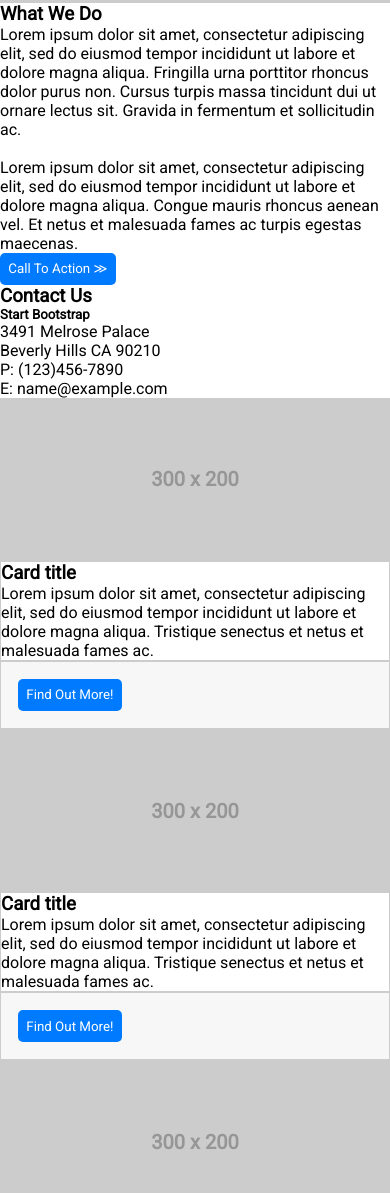
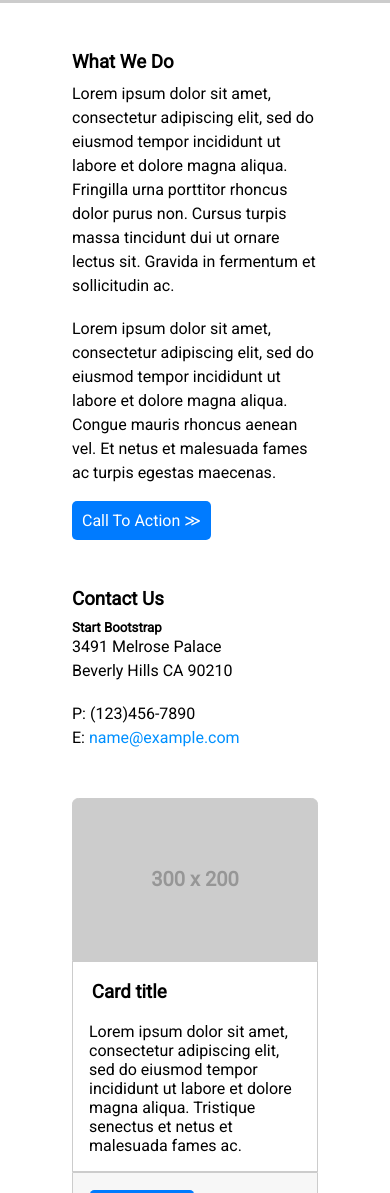
Before and after one commit to LizbethFP/mi-pagina, a plain HTML site: page index.html in a window 390 px wide. Shown: the part 807-2000 px from the top of the page. Drawn offline with Linux system fonts and the light colour scheme.

Commit message:
subiendo mobile-style

```diff
--- a/css/main.css
+++ b/css/main.css
@@ -30,7 +30,7 @@
   margin: 0;
 }
 
-.bg-reverse {
+.bg-header {
   background-color: #383e42;
   color: #ffffff;
 }
@@ -71,6 +71,10 @@ h2 {
   /*background-position: bottom;*/
 }
 
+span {
+  color: #0090ff;
+}
+
 .text-capitalize {
   text-transform: capitalize;
 }
@@ -84,12 +88,33 @@ h2 {
   padding: 5rem 0;
 }
 
+.text-description {
+  padding: 3rem 4.5rem;
+}
+
+.text-contact, .three-piece-box {
+  padding: 0 4.5rem 3rem 4.5rem;
+}
+
+.text-description h3, .text-contact h3 {
+  margin-bottom: 0.500em;
+}
+
+.text-description p, .text-contact p {
+  line-height: 1.5;
+}
+
 button {
   background-color: #007bff;
   color: #fff;
-  border-radius: 5px;
+  border-radius: 0.313em;
   border: none;
   padding: 0.625em;
+}
+
+.text-description button {
+  margin-top: 1em;
+  font-size: 1em;
 }
 
 .bg-number {
@@ -106,10 +131,39 @@ button {
   padding: 1.0625em;
 }
 
-.box-card {
+.box-card-border {
   border: 1px solid #cccccc;
 }
 
+.bdr-rds-top {
+  border-top-left-radius: 0.313em;
+  border-top-right-radius: 0.313em;
+}
+
+.bdr-rds-bottom {
+  border-bottom-right-radius: 0.313em;
+  border-bottom-left-radius: 0.313em;
+}
+
+.box-card-border h3 {
+  padding: 1em;
+}
+
+.box-card-border p {
+  padding: 0 1em 1em;
+}
+
 footer {
+  background-color: #383e42;
   padding: 3rem;
 }
+/*
+.overlay h1 {
+  position: absolute;
+  z-index: 1;
+}
+
+.overlay h2 {
+  position: absolute;
+  z-index: -1;
+}*/
--- a/index.html
+++ b/index.html
@@ -9,7 +9,7 @@
     <link rel="stylesheet" href="css/main.css">
   </head>
 <body>
-  <header class="bg-reverse">
+  <header class="bg-header">
       <nav>
         <div class="nav-left">
           <a href="#">Start Bootstrap</a>
@@ -34,55 +34,61 @@
     </div>
   </header>
   <section>
+    <div class="text-description">
       <h3 class="text-capitalize">what we do</h3>
       <p>Lorem ipsum dolor sit amet, consectetur adipiscing elit, sed do eiusmod tempor incididunt ut labore et dolore magna aliqua. Fringilla urna porttitor rhoncus dolor purus non. Cursus turpis massa tincidunt dui ut ornare lectus sit. Gravida in fermentum et sollicitudin ac.</p>
       <br>
       <p>Lorem ipsum dolor sit amet, consectetur adipiscing elit, sed do eiusmod tempor incididunt ut labore et dolore magna aliqua. Congue mauris rhoncus aenean vel. Et netus et malesuada fames ac turpis egestas maecenas.</p>
       <button type="button" name="button" class="text-capitalize">call to action &Gt;</button>
-    <div>
+    </div>
+    <div class="text-contact">
       <h3 class="text-capitalize">contact us</h3>
       <h5 class="text-capitalize">start bootstrap</h5>
       <p class="text-capitalize">3491 melrose palace</p>
       <p class="text-capitalize">beverly hills CA 90210</p>
+      <br>
       <p>P: (123)456-7890</p>
-      <p>E: name@example.com</p>
+      <p>E: <span>name@example.com</span></p>
     </div>
   </section>
   <section>
-    <div class="">
-      <div class="bg-number box-card">300 x 200
+    <div class="three-piece-box">
+      <div class="bg-number box-card-border bdr-rds-top">300 x 200
       </div>
-      <div class="box-card">
+      <div class="box-card-border">
         <h3>Card title</h3>
         <p>Lorem ipsum dolor sit amet, consectetur adipiscing elit, sed do eiusmod tempor incididunt ut labore et dolore magna aliqua. Tristique senectus et netus et malesuada fames ac.</p>
       </div>
-      <div class="bg-button box-card">
+      <div class="bg-button box-card-border bdr-rds-bottom">
         <button type="button" name="button" class="text-capitalize">Find out more!</button>
       </div>
     </div>
-    <div class="bg-number box-card">300 x 200
+    <div class="three-piece-box">
+      <div class="bg-number box-card-border bdr-rds-top">300 x 200
       </div>
-    <div class="box-card">
+      <div class="box-card-border">
         <h3>Card title</h3>
         <p>Lorem ipsum dolor sit amet, consectetur adipiscing elit, sed do eiusmod tempor incididunt ut labore et dolore magna aliqua. Tristique senectus et netus et malesuada fames ac.</p>
       </div>
-    <div class="bg-button box-card">
+      <div class="bg-button box-card-border bdr-rds-bottom">
         <button type="button" name="button" class="text-capitalize">Find out more!</button>
       </div>
     </div>
-  <div class="bg-number box-card">300 x 200
+    <div class="three-piece-box">
+      <div class="bg-number box-card-border bdr-rds-top">300 x 200
       </div>
-  <div class="box-card">
+      <div class="box-card-border">
         <h3>Card title</h3>
         <p>Lorem ipsum dolor sit amet, consectetur adipiscing elit, sed do eiusmod tempor incididunt ut labore et dolore magna aliqua. Tristique senectus et netus et malesuada fames ac.</p>
       </div>
-  <div class="bg-button box-card">
+      <div class="bg-button box-card-border bdr-rds-bottom">
         <button type="button" name="button" class="text-capitalize">Find out more!</button>
       </div>
     </div>
+
   </section>
 
-  <footer class="bg-reverse text-center">
+  <footer class="text-center">
     <p class="text-capitalize">copyright &#169; your website 2017</p>
   </footer>
 
```
Lines whose indentation alone changed are shown as unchanged.
